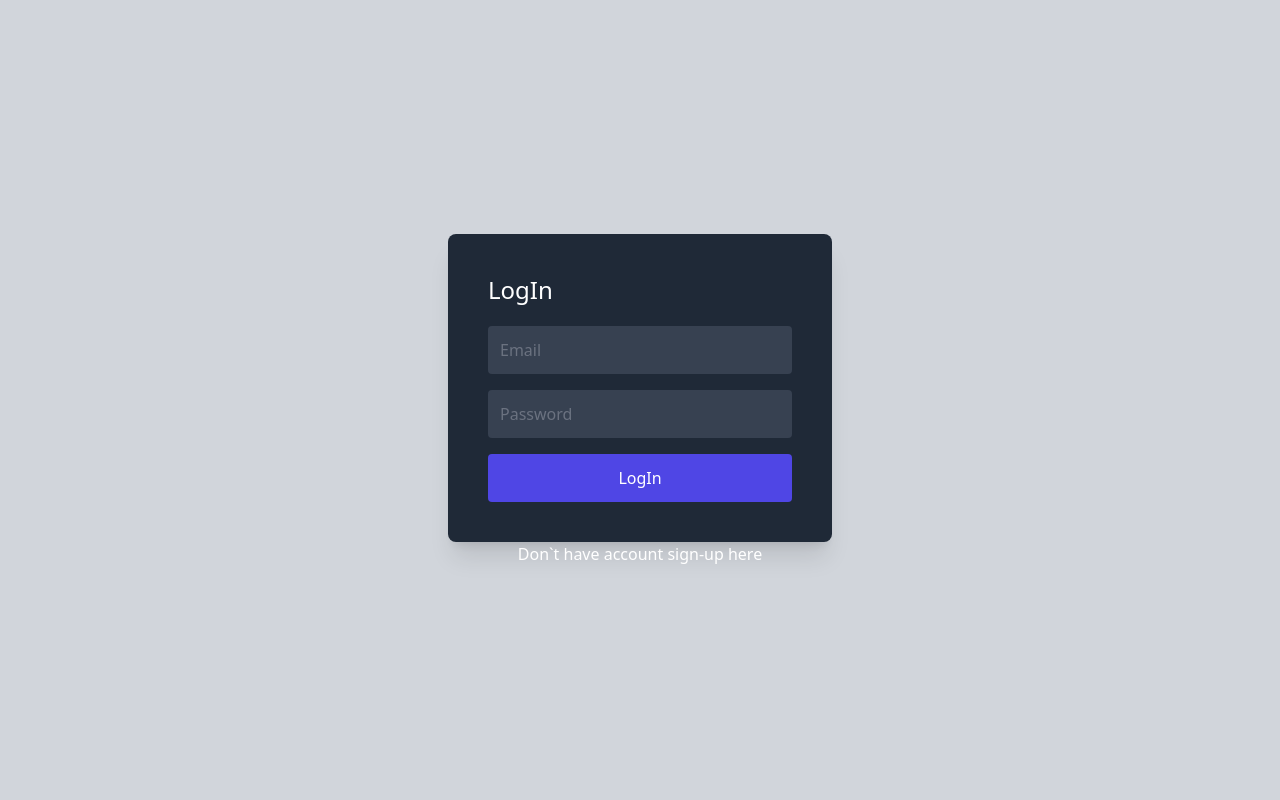
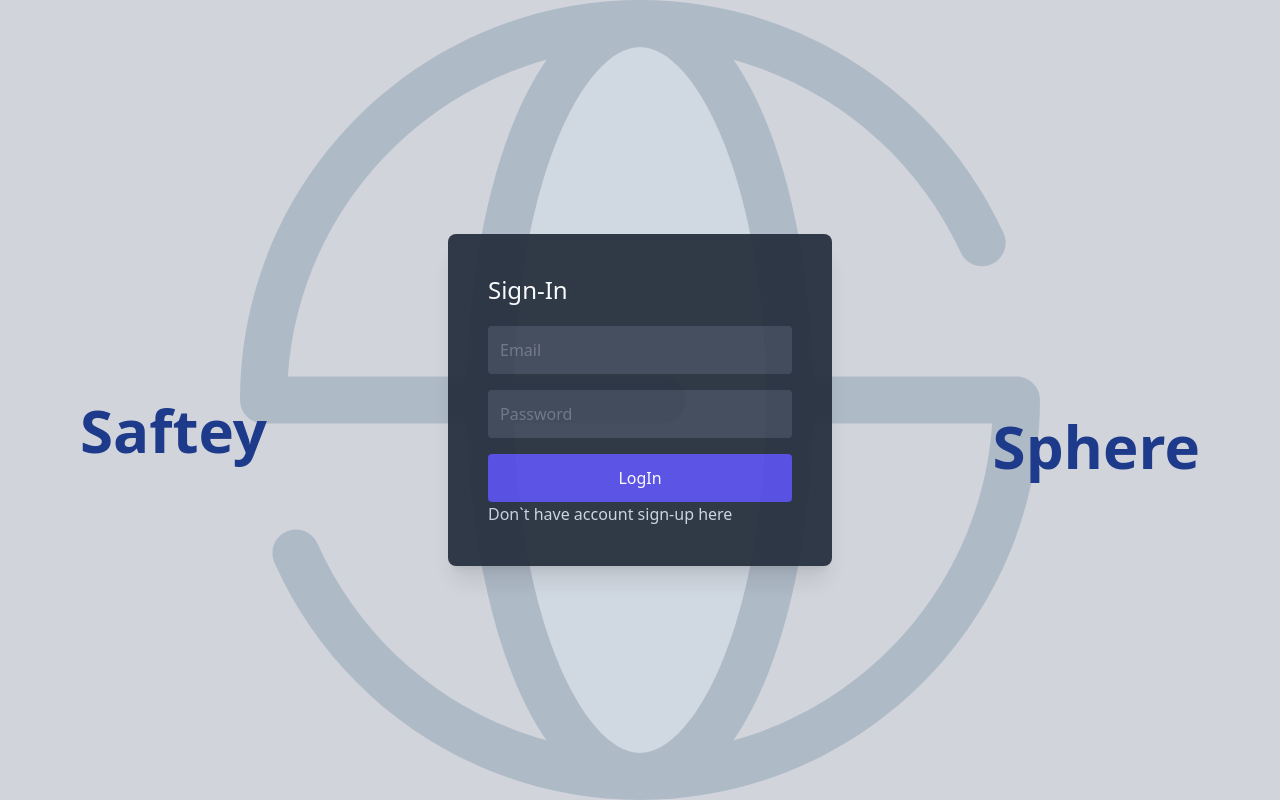
Before and after one commit to capricorn03/SafetySphere-web-app, a Next.js app: page /login in a window 1280 px wide. Built offline with nearby package versions, Linux system fonts and the light colour scheme; no server answers.

Commit message:
styling login page

```diff
--- a/app/(auth)/login/page.tsx
+++ b/app/(auth)/login/page.tsx
@@ -26,8 +26,23 @@ const Login = () => {
 
   return (
     <div className="min-h-screen flex flex-col items-center justify-center bg-gray-300">
-      <div className="bg-gray-800 p-10 rounded-lg shadow-xl w-96">
-        <h1 className="text-white text-2xl mb-5">LogIn</h1>
+      <img
+        src="/icon.svg"
+        alt="Background"
+        className="absolute h-full w-full  my-50"
+        style={{
+          opacity: 0.2, // Adjust transparency as needed
+        }}
+      />
+      <div className="absolute top-1/2 left-20 transform  flex flex-col  text-blue-900">
+        <h1 className="text-6xl font-bold a">Saftey</h1>
+      </div>
+      <div className="absolute top-1/2 right-20 flex flex-col  text-blue-900">
+        <h1 className="text-6xl font-bold mt-4">Sphere</h1>
+      </div>
+
+      <div className="absolute bg-gray-800 p-10 rounded-lg shadow-xl w-96 opacity-90 top-1/2 left-1/2 transform -translate-x-1/2 -translate-y-1/2">
+        <h1 className="text-white text-2xl mb-5">Sign-In</h1>
         <input
           type="email"
           placeholder="Email"
@@ -48,11 +63,11 @@ const Login = () => {
         >
           LogIn
         </button>
-      </div>
-      <div>
-        <Link href="/sign-up" className="text-white">
-          Don`t have account sign-up here
-        </Link>
+        <div>
+          <Link href="/sign-up" className=" text-slate-300  hover:text-white">
+            Don`t have account sign-up here
+          </Link>
+        </div>
       </div>
     </div>
   );
```
